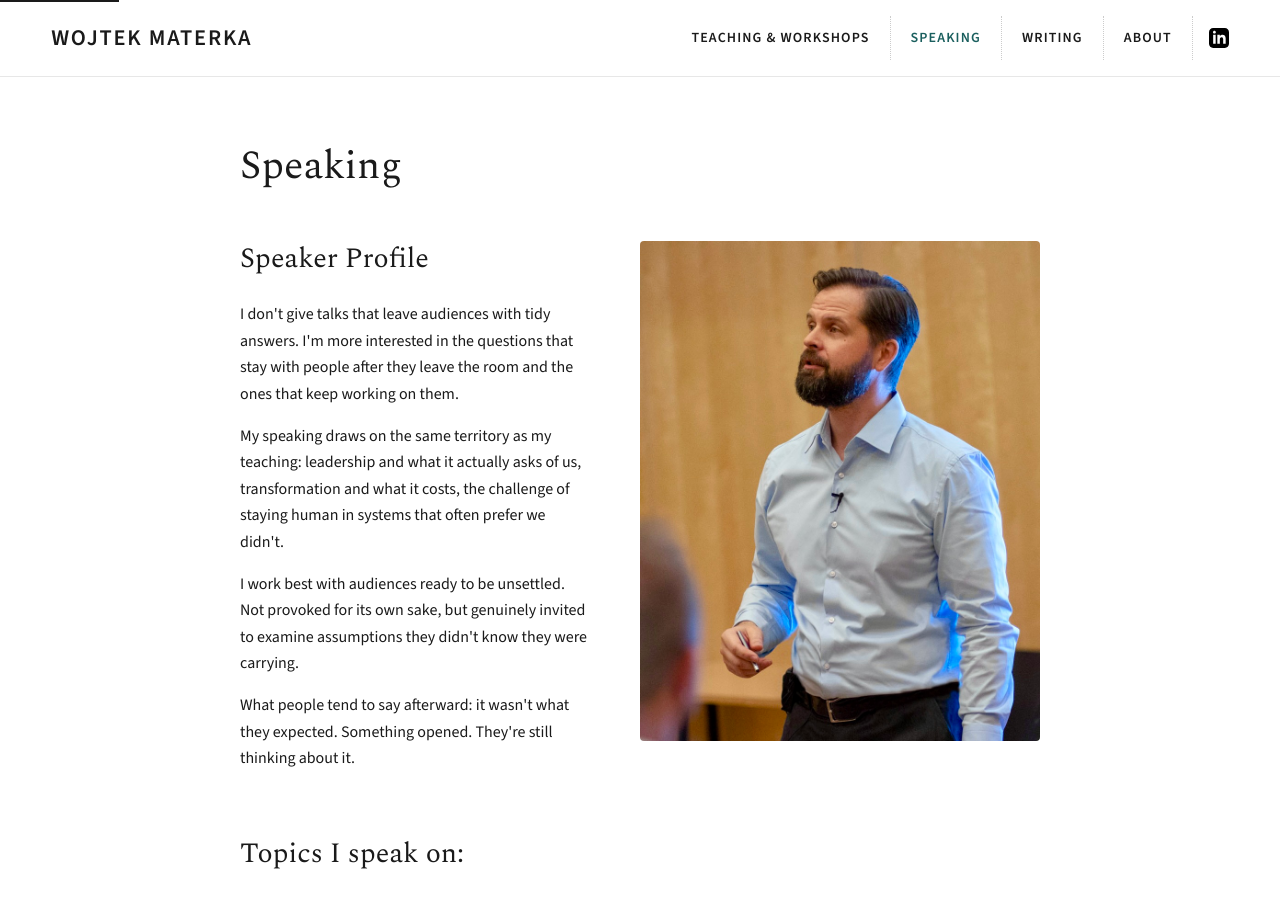
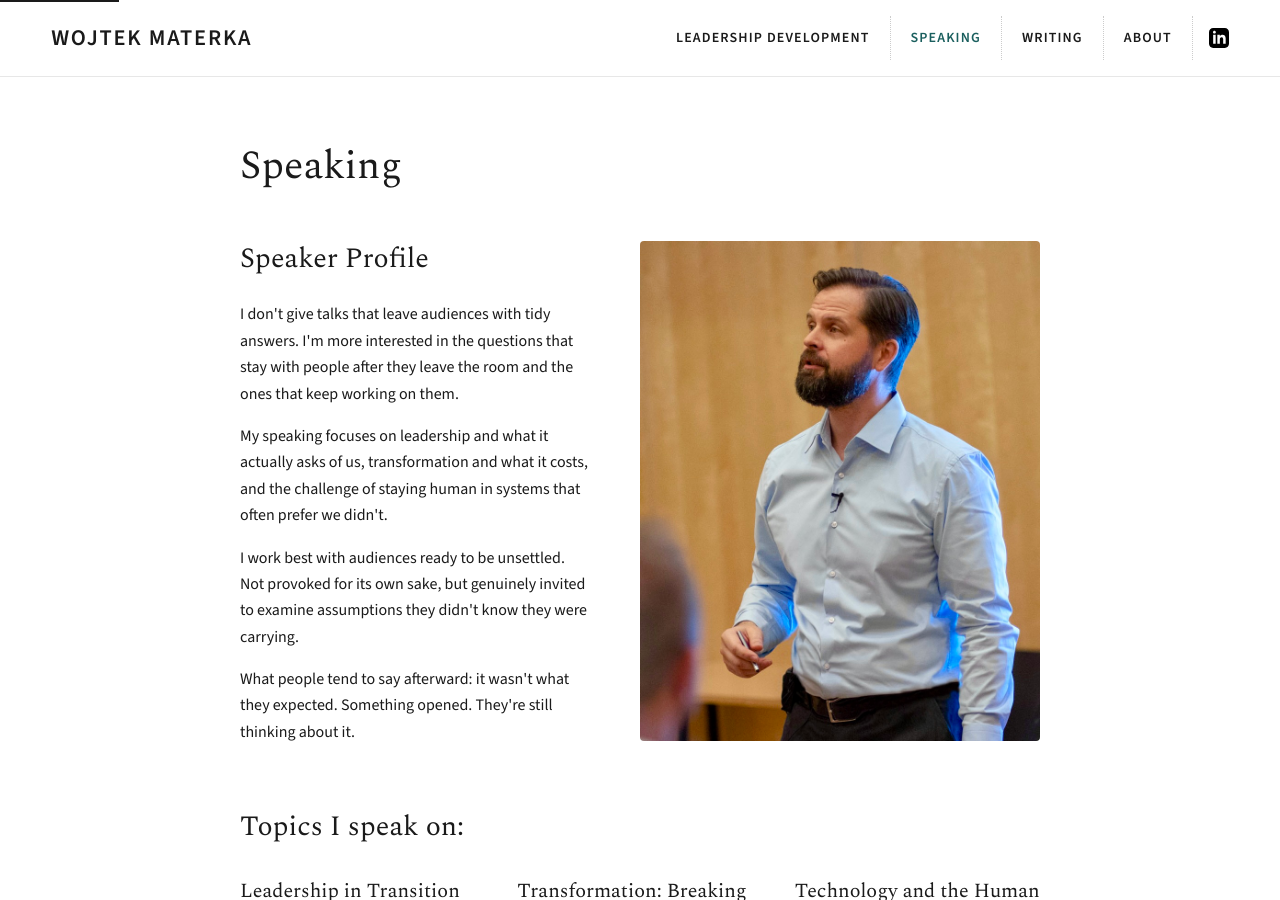
Before and after one commit to wosheesh/wmaterka, a Jekyll site: the page built from speaking.md, in a window 1280 px wide and 900 px high. Built offline with Jekyll 4.4.1, drawn with Linux system fonts in a browser that asks for light colours.

Commit message:
leadership

```diff
--- a/_includes/header.html
+++ b/_includes/header.html
@@ -5,7 +5,7 @@
         <div class="header-right">
             <nav class="main-nav">
                 <ul>
-                    <li><a href="{{ '/teaching' | relative_url }}" {% if page.url contains '/teaching' %}class="active"{% endif %}>Teaching & Workshops</a></li>
+                    <li><a href="{{ '/leadership' | relative_url }}" {% if page.url contains '/leadership' %}class="active"{% endif %}>Leadership Development</a></li>
                     <li><a href="{{ '/speaking' | relative_url }}" {% if page.url contains '/speaking' %}class="active"{% endif %}>Speaking</a></li>
                     <li><a href="{{ '/writing' | relative_url }}" {% if page.url contains '/writing' %}class="active"{% endif %}>Writing</a></li>
                     <li><a href="{{ '/about' | relative_url }}" {% if page.url contains '/about' %}class="active"{% endif %}>About</a></li>
--- a/speaking.md
+++ b/speaking.md
@@ -13,7 +13,7 @@ description: "Speaking - Wojtek Materka"
         <div style="flex: 1; min-width: 300px;">
             <h3>Speaker Profile</h3>
             <p>I don't give talks that leave audiences with tidy answers. I'm more interested in the questions that stay with people after they leave the room and the ones that keep working on them.</p>
-            <p>My speaking draws on the same territory as my teaching: leadership and what it actually asks of us, transformation and what it costs, the challenge of staying human in systems that often prefer we didn't.</p>
+            <p>My speaking focuses on leadership and what it actually asks of us, transformation and what it costs, and the challenge of staying human in systems that often prefer we didn't.</p>
             <p>I work best with audiences ready to be unsettled. Not provoked for its own sake, but genuinely invited to examine assumptions they didn't know they were carrying.</p>
             <p>What people tend to say afterward: it wasn't what they expected. Something opened. They're still thinking about it.</p>
         </div>
```
Also changed, not shown: leadership.md (renamed from teaching.md, +8 -7 lines), README.md, 7 other files.
